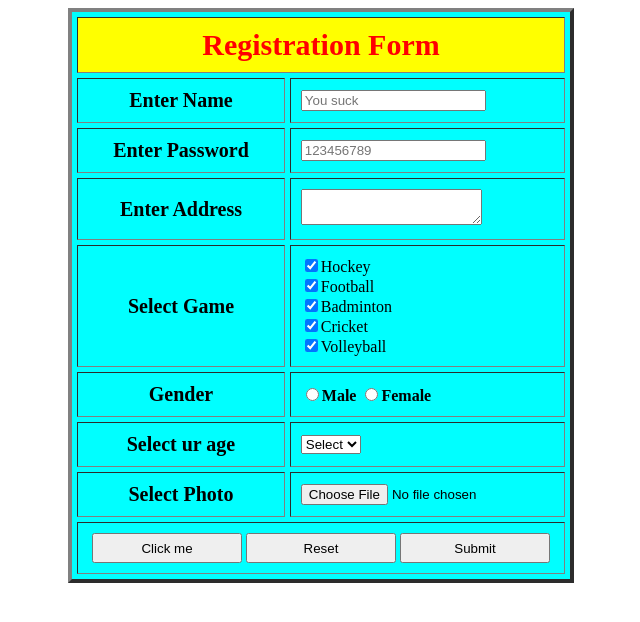
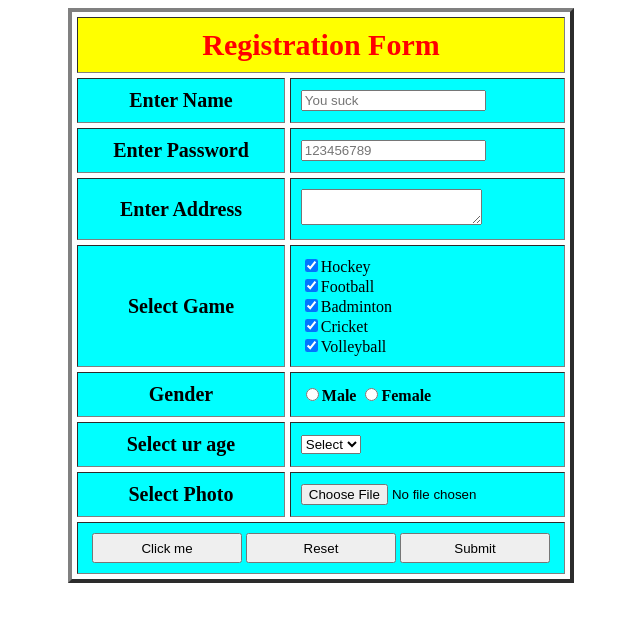
Before and after one commit to Josh-Ra/List-tables, a plain HTML site: page index.html in a window 1280 px wide. Shown: the whole page, without its empty margins (319-959 px from the left). Drawn offline with Linux system fonts and the light colour scheme.

Commit message:
color fix

```diff
--- a/index.html
+++ b/index.html
@@ -9,6 +9,9 @@
       table {
         width: 40%;
         height: 150px;
+      }
+      table tr{
+        background-color: aqua;
       }
       label {
         font-size: 15pt;
@@ -49,7 +52,7 @@
         cellpadding="10"
         cellspacing="5"
         border="4"
-        style="background-color: aqua"
+        style="background-color: rgb(254, 255, 255)"
         align="center"
       >
         <tr align="center" style="background-color: yellow">
```
